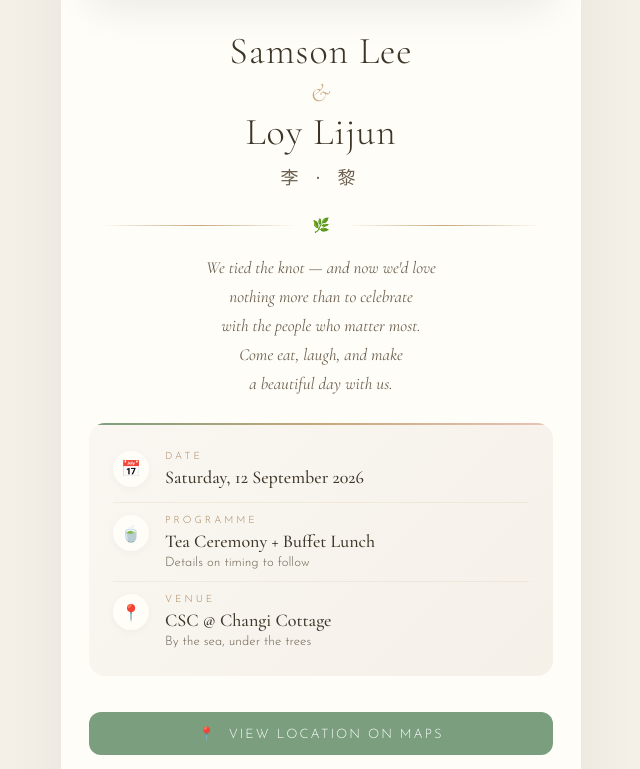
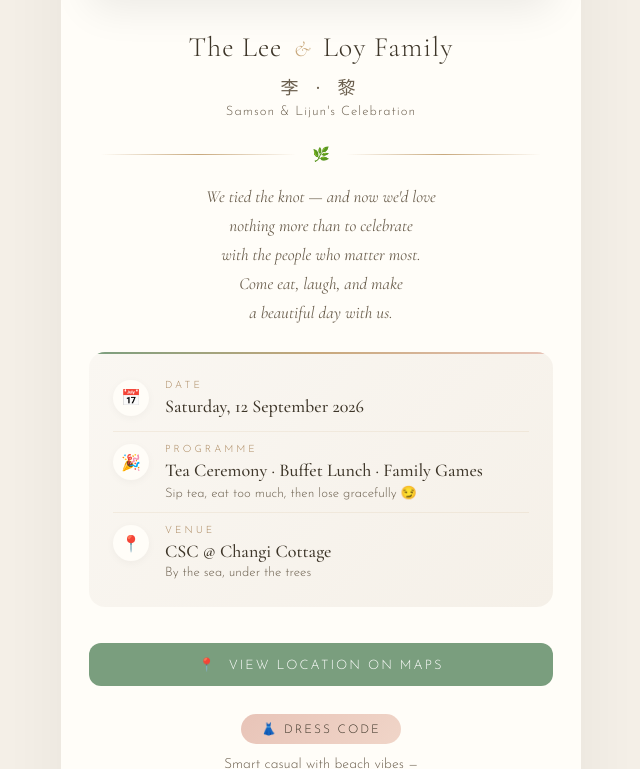
Before and after one commit to samsonleegh/family-gathering, a plain HTML site: page index.html in a window 1280 px wide. Shown: the part 517-1286 px from the top of the page, without its empty margins (319-959 px from the left). Drawn offline with nearby package versions, Linux system fonts and the light colour scheme.

Commit message:
Refactor styles and update names section
Updated font sizes and line heights for better readability. Modified names section and added celebration details.

```diff
--- a/index.html
+++ b/index.html
@@ -130,18 +130,18 @@
   .names {
     font-family: 'Cormorant Garamond', serif;
     font-weight: 300;
-    font-size: 38px;
-    line-height: 1.2;
+    font-size: 28px;
+    line-height: 1.3;
     color: var(--text);
     letter-spacing: 1px;
   }
 
   .names .amp {
-    display: block;
+    display: inline;
     font-style: italic;
-    font-size: 26px;
+    font-size: 22px;
     color: var(--warm);
-    margin: 2px 0;
+    margin: 0 4px;
   }
 
   .names-cn {
@@ -614,11 +614,10 @@
 
   <div class="names-section">
     <div class="names">
-      Samson Lee
-      <span class="amp">&</span>
-      Loy Lijun
+      The Lee <span class="amp">&</span> Loy Family
     </div>
     <div class="names-cn">李 · 黎</div>
+    <div style="font-family:'Josefin Sans',sans-serif;font-size:13px;color:var(--text-light);margin-top:6px;letter-spacing:1px;">Samson & Lijun's Celebration</div>
   </div>
 
   <div class="divider">
@@ -641,11 +640,11 @@
         </div>
       </div>
       <div class="detail-row">
-        <div class="detail-icon">🍵</div>
+        <div class="detail-icon">🎉</div>
         <div class="detail-content">
           <div class="detail-label">Programme</div>
-          <div class="detail-value">Tea Ceremony + Buffet Lunch</div>
-          <div class="detail-note">Details on timing to follow</div>
+          <div class="detail-value">Tea Ceremony · Buffet Lunch · Family Games</div>
+          <div class="detail-note">Sip tea, eat too much, then lose gracefully 😏</div>
         </div>
       </div>
       <div class="detail-row">
```
